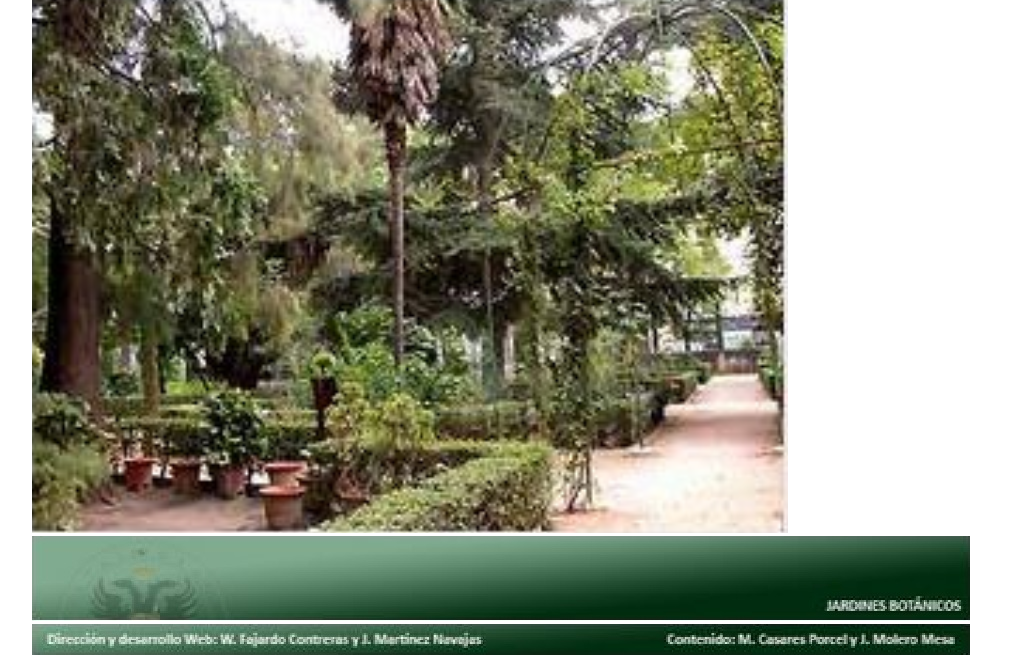
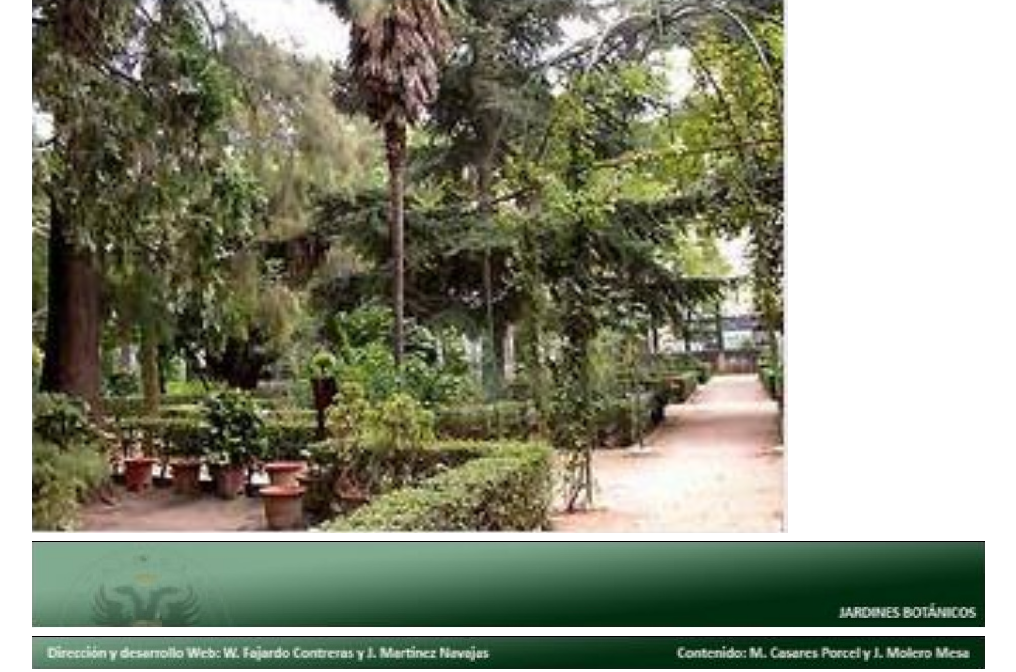
Before and after one commit to JaviYAngel/ProgramacionWeb, a PHP site: page /index01.html in a window 1280 px wide. Shown: the part 1400-2072 px from the top of the page, without its empty margins (132-1148 px from the left). Run offline with PHP 8.4, Linux system fonts and the light colour scheme.

Commit message:
footer #4

```diff
--- a/Practica1/css/estilo01.css
+++ b/Practica1/css/estilo01.css
@@ -98,3 +98,12 @@ nav ul li:hover, #menu ul li:hover a {
 .container{
 
 }
+
+footer{
+    width: 953px;
+}
+footer img{
+    width: 100%;
+    margin-top:5px;
+    border-top:1px black solid;
+}
```
